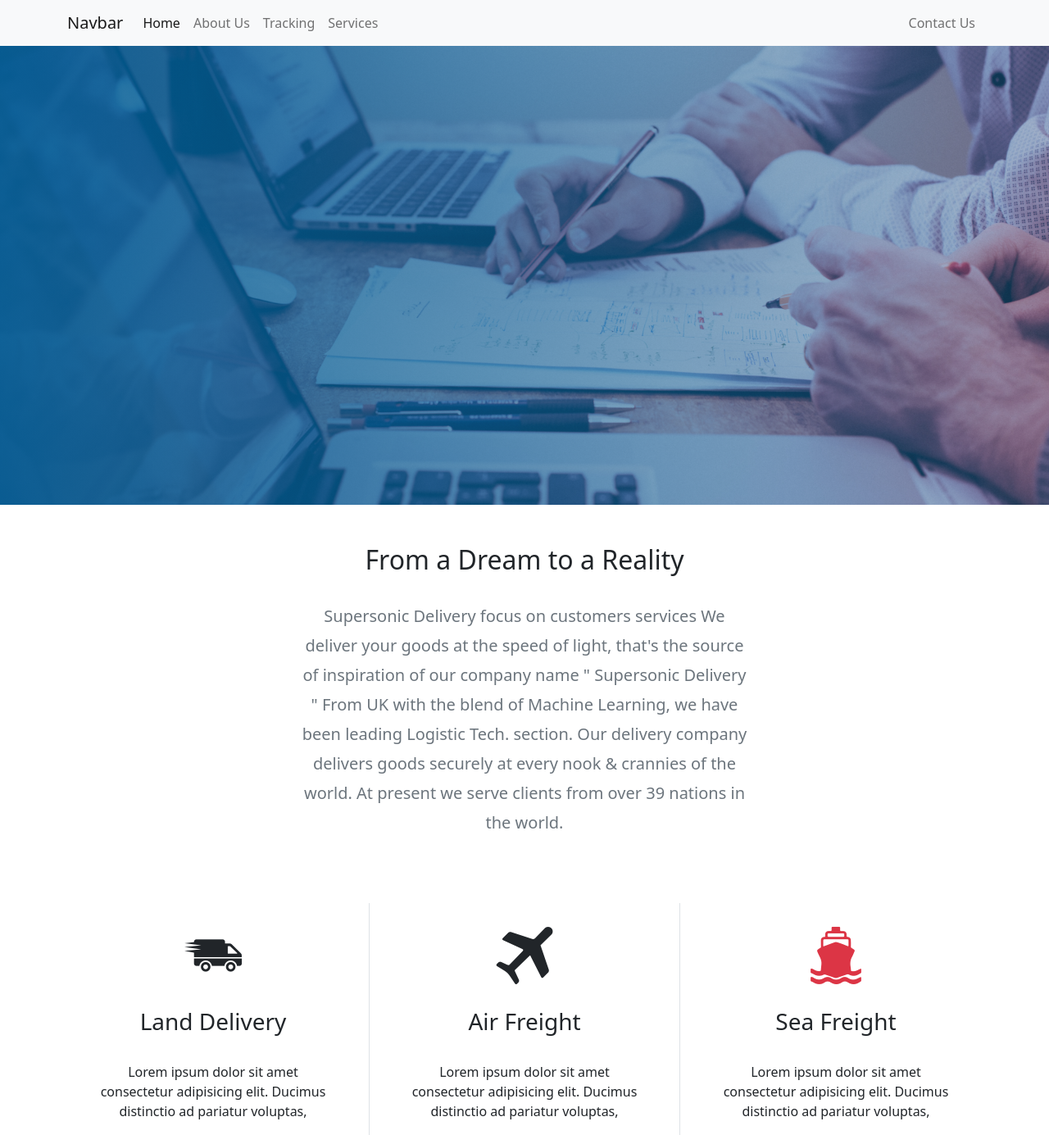
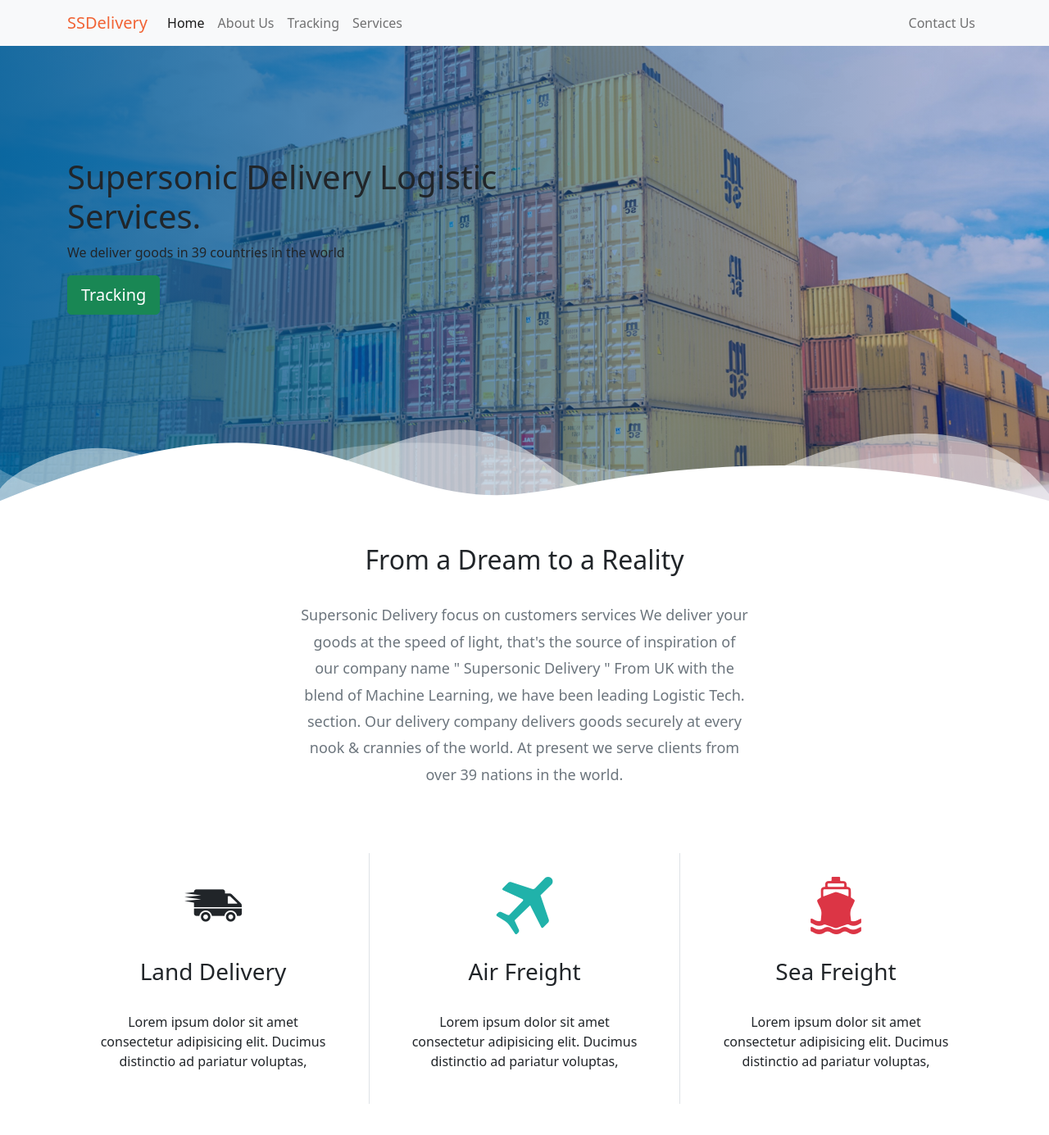
Before and after one commit to ndmichael/logistics, a Django app: page / in a window 1280 px wide. Shown: the top 1385 px of the page at 82% size. Run offline with Django 3.2, Linux system fonts and the light colour scheme; some libraries are stand-ins or nearby versions.

Commit message:
added svg curvy div to header section

```diff
--- a/shipment/static/shipment/css/main.css
+++ b/shipment/static/shipment/css/main.css
@@ -1,7 +1,7 @@
 #header {
     height: 70vh;
     width: 100%;
-    background-image: linear-gradient(to right, rgba(0, 92, 151,  0.9), rgba(54, 55, 149,  0.3)), url("/static/shipment/images/scott-graham-5fNmWej4tAA-unsplash.jpg");
+    background-image: linear-gradient(to right, rgba(0, 92, 151,  0.9), rgba(54, 55, 149,  0.3)), url("/static/shipment/images/frank-mckenna-trial.jpg");
     background-size: cover;
     background-position: center;
 
@@ -9,6 +9,49 @@
 
 
 
+/* .custom-shape-divider-bottom-1620085219 {
+    position: absolute;
+    bottom: 0;
+    left: 0;
+    width: 100%;
+    overflow: hidden;
+    line-height: 0;
+    transform: rotate(180deg);
+}
+
+.custom-shape-divider-bottom-1620085219 svg {
+    position: relative;
+    display: block;
+    width: calc(100% + 1.3px);
+    height: 98px;
+}
+
+.custom-shape-divider-bottom-1620085219 .shape-fill {
+    fill: #FFFFFF;
+} */
+
+.custom-shape-divider-bottom-1620085333 {
+    position: absolute;
+    bottom: 0;
+    left: 0;
+    width: 100%;
+    overflow: hidden;
+    line-height: 0;
+    transform: rotate(180deg);
+}
+
+.custom-shape-divider-bottom-1620085333 svg {
+    position: relative;
+    display: block;
+    width: calc(100% + 1.3px);
+    height: 100px;
+}
+
+.custom-shape-divider-bottom-1620085333 .shape-fill {
+    fill: #FFFFFF;
+}
+
+
 #brief-abt {
     text-align: center;
 }
--- a/shipment/templates/base.html
+++ b/shipment/templates/base.html
@@ -13,7 +13,7 @@
 
     <nav class="navbar navbar-expand-lg navbar-light bg-light">
         <div class="container">
-          <a class="navbar-brand" href="#">Navbar</a>
+          <a class="navbar-brand" href="#" style="color: #f16334;">SSDelivery</a>
           <button class="navbar-toggler" type="button" data-bs-toggle="collapse" data-bs-target="#navbarSupportedContent" aria-controls="navbarSupportedContent" aria-expanded="false" aria-label="Toggle navigation">
             <span class="navbar-toggler-icon"></span>
           </button>
--- a/shipment/templates/shipment/index.html
+++ b/shipment/templates/shipment/index.html
@@ -2,13 +2,33 @@
 {% load static %}
 
 {% block content %}
-    <section id="header">
+    <section id="header" style="position: relative;">
         <div class=" container">
             <div class=" row">
-                <div class=" col-12">
-
+                <div class=" col-12 col-md-6" style="margin-top: 17vh;">
+                    <h1>
+                        Supersonic Delivery Logistic Services.
+                    </h1>
+                    <p>
+                        We deliver goods in 39 countries in the world
+                    </p>
+                    <p>
+                        <a href="" class="btn btn-lg btn-success">Tracking </a>
+                    </p>
                 </div>
             </div>
+        </div>
+        <!-- <div class="custom-shape-divider-bottom-1620085219">
+            <svg data-name="Layer 1" xmlns="http://www.w3.org/2000/svg" viewBox="0 0 1200 120" preserveAspectRatio="none">
+                <path d="M321.39,56.44c58-10.79,114.16-30.13,172-41.86,82.39-16.72,168.19-17.73,250.45-.39C823.78,31,906.67,72,985.66,92.83c70.05,18.48,146.53,26.09,214.34,3V0H0V27.35A600.21,600.21,0,0,0,321.39,56.44Z" class="shape-fill"></path>
+            </svg>
+        </div> -->
+        <div class="custom-shape-divider-bottom-1620085333">
+            <svg data-name="Layer 1" xmlns="http://www.w3.org/2000/svg" viewBox="0 0 1200 120" preserveAspectRatio="none">
+                <path d="M0,0V46.29c47.79,22.2,103.59,32.17,158,28,70.36-5.37,136.33-33.31,206.8-37.5C438.64,32.43,512.34,53.67,583,72.05c69.27,18,138.3,24.88,209.4,13.08,36.15-6,69.85-17.84,104.45-29.34C989.49,25,1113-14.29,1200,52.47V0Z" opacity=".25" class="shape-fill"></path>
+                <path d="M0,0V15.81C13,36.92,27.64,56.86,47.69,72.05,99.41,111.27,165,111,224.58,91.58c31.15-10.15,60.09-26.07,89.67-39.8,40.92-19,84.73-46,130.83-49.67,36.26-2.85,70.9,9.42,98.6,31.56,31.77,25.39,62.32,62,103.63,73,40.44,10.79,81.35-6.69,119.13-24.28s75.16-39,116.92-43.05c59.73-5.85,113.28,22.88,168.9,38.84,30.2,8.66,59,6.17,87.09-7.5,22.43-10.89,48-26.93,60.65-49.24V0Z" opacity=".5" class="shape-fill"></path>
+                <path d="M0,0V5.63C149.93,59,314.09,71.32,475.83,42.57c43-7.64,84.23-20.12,127.61-26.46,59-8.63,112.48,12.24,165.56,35.4C827.93,77.22,886,95.24,951.2,90c86.53-7,172.46-45.71,248.8-84.81V0Z" class="shape-fill"></path>
+            </svg>
         </div>
     </section>
 
@@ -19,7 +39,7 @@
                     <h2 class=" pb-4">
                         From a Dream to a Reality
                     </h2>
-                    <p class=" text-muted" style="line-height: 1.8; font-size: 20px;">
+                    <p class=" text-muted" style="line-height: 1.8; font-size: 18px;">
                         Supersonic Delivery focus on customers services
                         We deliver your goods at the speed of light, that's the source of inspiration
                         of our company name &quot; Supersonic Delivery &quot;
@@ -50,7 +70,7 @@
                 </div>
                 <div class="col-12 col-md-4 border-end border-start p-3 p-md-4 px-md-5">
                     <span>
-                        <i class=" icofont icofont-5x icofont-airplane-alt"></i>
+                        <i class=" icofont icofont-5x icofont-airplane-alt" style="color: lightseagreen;"></i>
                     </span>
                     <h3 class="py-4">
                         Air Freight
```
Also changed, not shown: shipment/static/shipment/images/bgimg1.jpg (added), shipment/static/shipment/images/frank-mckenna-trial.jpg (added).
